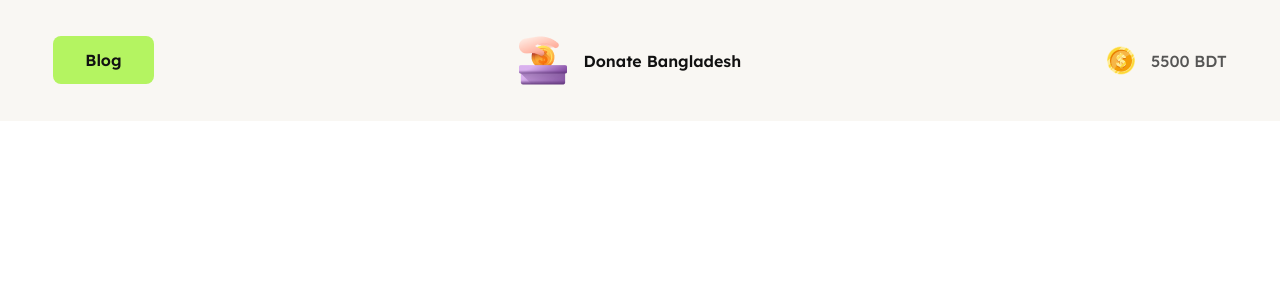
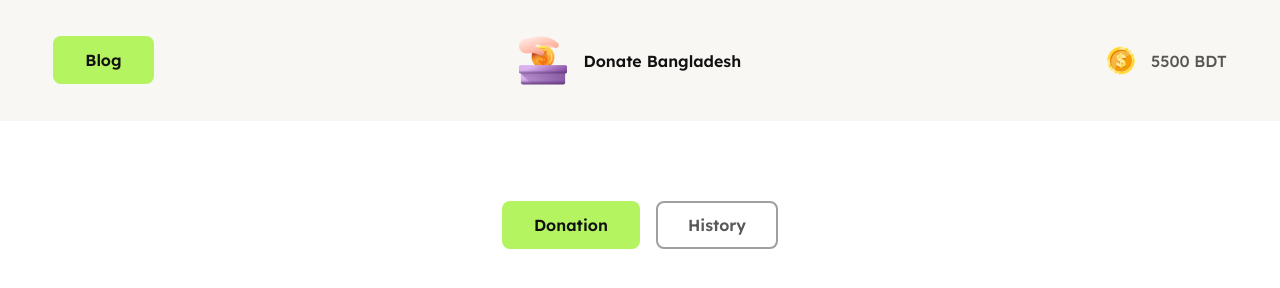
Before and after one commit to tariqul420/ASSIGNMENT-05, a website: page index.html in a window 1280 px wide. Drawn offline with Linux system fonts and the light colour scheme.

Commit message:
add btn section

```diff
--- a/index.html
+++ b/index.html
@@ -33,6 +33,17 @@
         </div>
       </section>
     </nav>
+
+     <!-- todo main section start hear -->
+    <!-- ? main button section start hear -->
+    <section class="flex justify-center gap-4 mt-20">
+      <div>
+        <button class="bg-primary p-[12px_32px_12px_32px] rounded-lg text-dark-01 font-semibold">Donation</button>
+      </div>
+      <div>
+        <button class="border-2 border-solid border-dark-03 p-[10px_30px_10px_30px] rounded-lg text-dark-02 font-semibold">History</button>
+      </div>
+    </section>
     <script src="js/common.js"></script>
     <script src="js/script.js"></script>
   </body>
```
